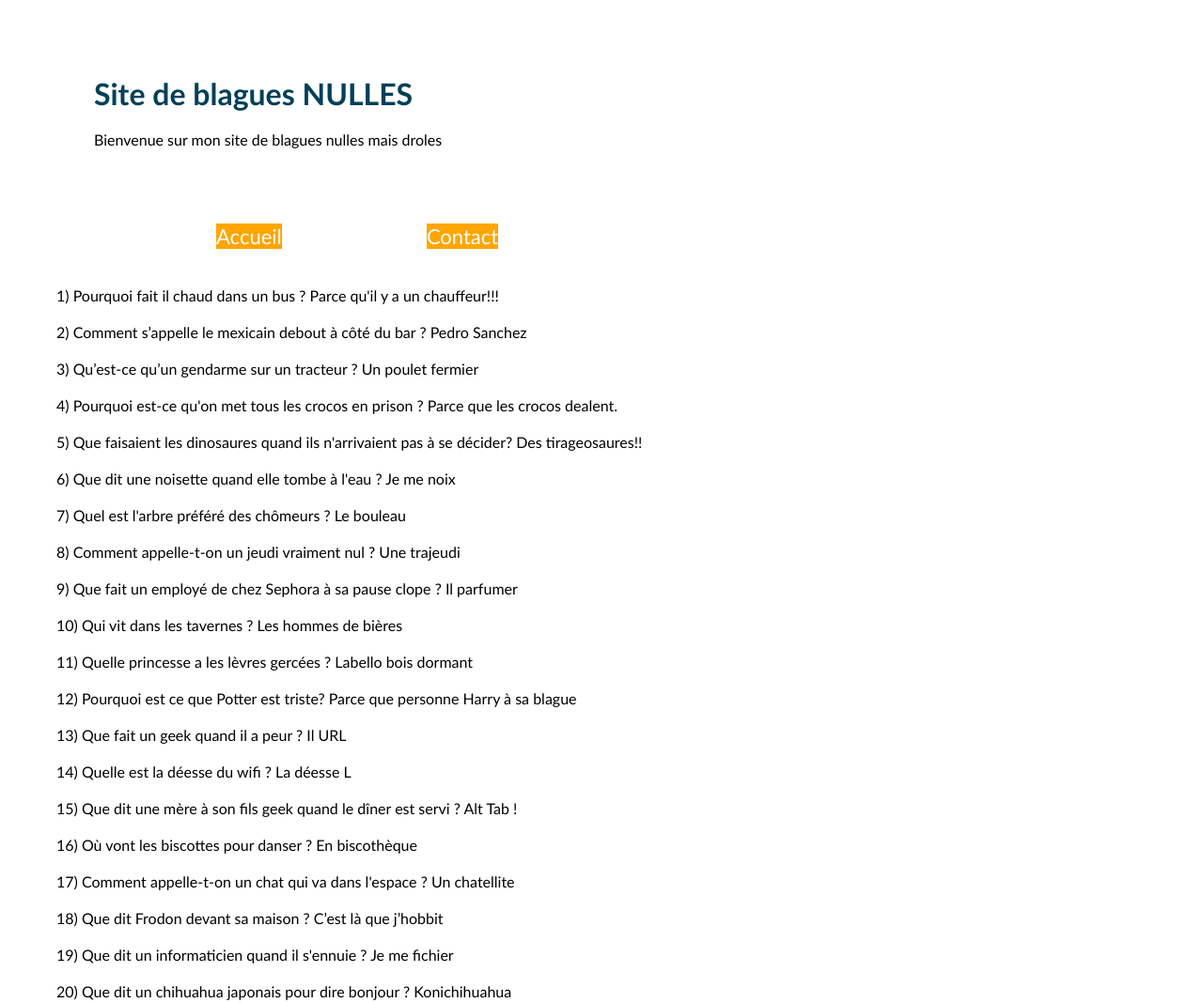
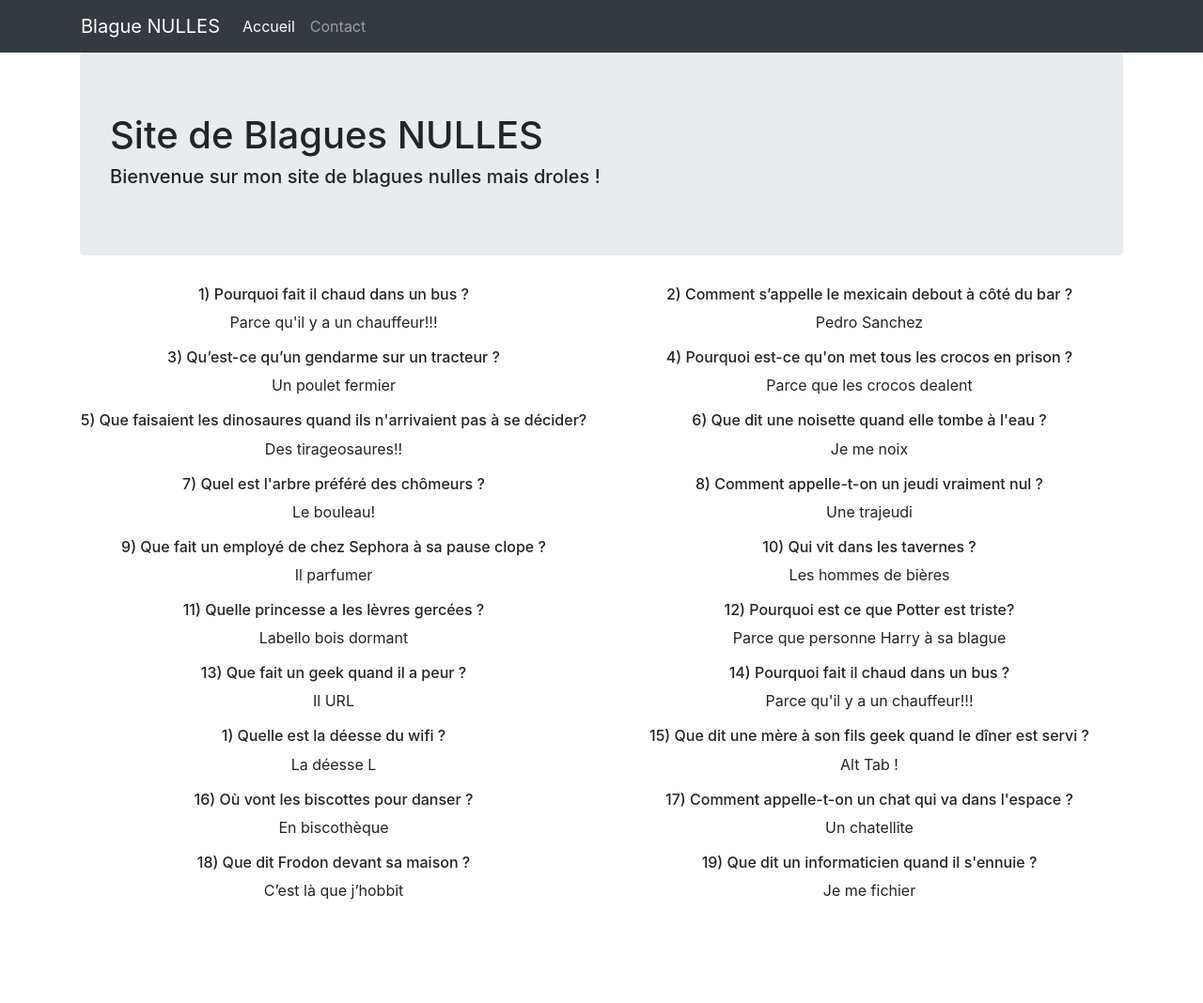
Before and after one commit to Benjam1Lct/site-blague, a plain HTML site: page index.html in a window 1280 px wide. Shown: the whole page at 94% size. After the commit the page ends 976 px from the top, so only its background shows below. Drawn offline with nearby package versions, Linux system fonts and the light colour scheme.

Commit message:
Update index.html

```diff
--- a/index.html
+++ b/index.html
@@ -1,118 +1,155 @@
 <!DOCTYPE html>
-<html>
+<html lang="fr" dir="ltr">
   <head>
     <meta charset="utf-8">
-    <link rel="stylesheet" type="text/css" href="siteblague.css">
-    <title>Page.html</title>
+    <link
+      rel="stylesheet"
+      href="https://stackpath.bootstrapcdn.com/bootstrap/4.4.1/css/bootstrap.min.css"
+      integrity="sha384-Vkoo8x4CGsO3+Hhxv8T/Q5PaXtkKtu6ug5TOeNV6gBiFeWPGFN9MuhOf23Q9Ifjh"
+      crossorigin="anonymous"
+      >
+      <link rel="stylesheet" href="style.css">
+      <title>Blagues Nulles</title>
   </head>
+  <body>
 
-<body>
-	 <!-- Haut de Page -->
-     <header>
-     	<h1>
-     		Site de blagues NULLES
-     	</h1>
-     	<p>
-     	   Bienvenue sur mon site de blagues nulles mais droles
-     	</p>
-     </header>
-            <!-- Menu de Navigation -->
-
-     <nav id="menu-nav">
-            <ul>
-                <li id="btn">
-                    <a href="#">
-                        Accueil
+    <div class="bg-dark">
+    <div class="container">
+      <div class="row">
+        <nav class="col navbar navbar-expand-lg navbar-dark">
+          <a class="navbar-brand" href="index.html">
+            Blague NULLES
           </a>
+          <button class="navbar-toggler" type="button" data-toggle="collapse" data-target="#navbarContent" aria-controls="navbarSupportedContent" aria-expanded="false" aria-label="Toggle navigation">
+            <span class="navbar-toggler-icon"></span>
+          </button>
+          <div id="navbarContent" class="collapse navbar-collapse">
+            <ul class="navbar-nav">
+              <li class="nav-item active">
+                <a class="nav-link" href="index.html">Accueil</a>
               </li>
-                <li id="btn">
-                    <a href="file:///C:/Users/ludol/Documents/04Paul/contact.html">
-                        Contact
-                    </a>
+              <li class="nav-item">
+                <a class="nav-link" href="contact.html">Contact</a>
               </li>
             </ul>
+          </div>
         </nav>
+      </div>
+    </div>
+  </div>
 
-        <!-- Milieu de Page -->
-<p id="blague1">    1) Pourquoi fait il chaud dans un bus ?
-
-Parce qu'il y a un chauffeur!!!</p>
-
-<p id="blague2">    2) Comment s’appelle le mexicain debout à côté du bar ?
-
-Pedro Sanchez</p>
-
- <p id="blague3">   3) Qu’est-ce qu’un gendarme sur un tracteur ?
-
-Un poulet fermier</p>
-
- <p id="blague4">   4) Pourquoi est-ce qu'on met tous les crocos en prison ?
-
-Parce que les crocos dealent.</p>
-
-<p id="blague5">    5) Que faisaient les dinosaures quand ils n'arrivaient pas à se décider?
-
-Des tirageosaures!!</p>
-
-<p id="blague6">    6) Que dit une noisette quand elle tombe à l'eau ?
-
-Je me noix</p>
-
-<p id="blague7">    7) Quel est l'arbre préféré des chômeurs ?
-
-Le bouleau</p>
-
-<p id="blague8">    8) Comment appelle-t-on un jeudi vraiment nul ?
-
-Une trajeudi</p>
-
-<p id="blague9">    9) Que fait un employé de chez Sephora à sa pause clope ?
-
-Il parfumer</p>
-
-<p id="blague10">  10) Qui vit dans les tavernes ?
-
-Les hommes de bières
-
-<p id="blague11">  11) Quelle princesse a les lèvres gercées ?
-
-Labello bois dormant
-
-<p id="blague12">  12) Pourquoi est ce que Potter est triste?
-
-Parce que personne Harry à sa blague</p>
-
-<p id="blague13">  13) Que fait un geek quand il a peur ?
-
-Il URL</p>
-
-<p id="blague14">  14) Quelle est la déesse du wifi ?
-
-La déesse L</p>
-
-<p id="blague15">  15) Que dit une mère à son fils geek quand le dîner est servi ?
-
-Alt Tab !</p>
-
-<p id="blague16">  16) Où vont les biscottes pour danser ?
-
-En biscothèque</p>
-
-<p id="blague17">  17) Comment appelle-t-on un chat qui va dans l'espace ?
-
-Un chatellite</p>
-
-<p id="blague18">  18) Que dit Frodon devant sa maison ?
-
-C’est là que j’hobbit</p>
-
-<p id="blague19">  19) Que dit un informaticien quand il s'ennuie ?
-
-Je me fichier</p>
-
-<p id="blague20">  20) Que dit un chihuahua japonais pour dire bonjour ?
-
-Konichihuahua</p>
-
+    <div class="container">
+      <div class="row">
+        <div class="col">
+          <div class="jumbotron">
+            <h1>Site de Blagues NULLES</h1>
+            <h5>Bienvenue sur mon site de blagues nulles mais droles !</h3>
+          </div>
+        </div>
+    </div>
+      <div class="row text-center">
+        <div class="col-12 col-md-6 ">
+          <h6>1) Pourquoi fait il chaud dans un bus ?</h6>
+          <p>Parce qu'il y a un chauffeur!!!</p>
+        </div>
+        <div class="col-12 col-md-6">
+          <h6> 2) Comment s’appelle le mexicain debout à côté du bar ?</h6>
+          <p>Pedro Sanchez</p>
+        </div>
+      </div>
+      <div class="row text-center">
+        <div class="col-12 col-md-6 ">
+          <h6>3) Qu’est-ce qu’un gendarme sur un tracteur ?</h6>
+          <p>Un poulet fermier</p>
+        </div>
+        <div class="col-12 col-md-6">
+          <h6>4) Pourquoi est-ce qu'on met tous les crocos en prison ?</h6>
+          <p>Parce que les crocos dealent</p>
+        </div>
+      </div>
+      <div class="row text-center">
+        <div class="col-12 col-md-6 ">
+          <h6>5) Que faisaient les dinosaures quand ils n'arrivaient pas à se décider?</h6>
+          <p>Des tirageosaures!!</p>
+        </div>
+        <div class="col-12 col-md-6">
+          <h6>6) Que dit une noisette quand elle tombe à l'eau ?</h6>
+          <p>Je me noix</p>
+        </div>
+      </div>
+      <div class="row text-center">
+        <div class="col-12 col-md-6 ">
+          <h6>7) Quel est l'arbre préféré des chômeurs ?</h6>
+          <p>Le bouleau!</p>
+        </div>
+        <div class="col-12 col-md-6">
+          <h6>8) Comment appelle-t-on un jeudi vraiment nul ?</h6>
+          <p>Une trajeudi</p>
+        </div>
+      </div>
+      <div class="row text-center">
+        <div class="col-12 col-md-6 ">
+          <h6> 9) Que fait un employé de chez Sephora à sa pause clope ?</h6>
+          <p>Il parfumer</p>
+        </div>
+        <div class="col-12 col-md-6">
+          <h6>10) Qui vit dans les tavernes ?</h6>
+          <p>Les hommes de bières</p>
+        </div>
+      </div>
+      <div class="row text-center">
+        <div class="col-12 col-md-6 ">
+          <h6>11) Quelle princesse a les lèvres gercées ?</h6>
+          <p>Labello bois dormant</p>
+        </div>
+        <div class="col-12 col-md-6">
+          <h6>12) Pourquoi est ce que Potter est triste?</h6>
+          <p>Parce que personne Harry à sa blague</p>
+        </div>
+      </div>
+      <div class="row text-center">
+        <div class="col-12 col-md-6 ">
+          <h6>13) Que fait un geek quand il a peur ?</h6>
+          <p>Il URL</p>
+        </div>
+        <div class="col-12 col-md-6">
+          <h6> 14) Pourquoi fait il chaud dans un bus ?</h6>
+          <p>Parce qu'il y a un chauffeur!!!</p>
+        </div>
+      </div>
+      <div class="row text-center">
+        <div class="col-12 col-md-6 ">
+          <h6>1) Quelle est la déesse du wifi ?</h6>
+          <p>La déesse L</p>
+        </div>
+        <div class="col-12 col-md-6">
+          <h6>15) Que dit une mère à son fils geek quand le dîner est servi ?</h6>
+          <p>Alt Tab !</p>
+        </div>
+      </div>
+      <div class="row text-center">
+        <div class="col-12 col-md-6 ">
+          <h6>16) Où vont les biscottes pour danser ?</h6>
+          <p>En biscothèque</p>
+        </div>
+        <div class="col-12 col-md-6">
+          <h6>17) Comment appelle-t-on un chat qui va dans l'espace ?</h6>
+          <p>Un chatellite</p>
+        </div>
+      </div>
+      <div class="row text-center">
+        <div class="col-12 col-md-6 ">
+          <h6>18) Que dit Frodon devant sa maison ?</h6>
+          <p>C’est là que j’hobbit</p>
+        </div>
+        <div class="col-12 col-md-6">
+          <h6>19) Que dit un informaticien quand il s'ennuie ?</h6>
+          <p>Je me fichier</p>
+        </div>
+      </div>
+    </div>
+    <script src="https://code.jquery.com/jquery-3.4.1.slim.min.js" integrity="sha384-J6qa4849blE2+poT4WnyKhv5vZF5SrPo0iEjwBvKU7imGFAV0wwj1yYfoRSJoZ+n" crossorigin="anonymous"></script>
+  <script src="https://cdn.jsdelivr.net/npm/popper.js@1.16.0/dist/umd/popper.min.js" integrity="sha384-Q6E9RHvbIyZFJoft+2mJbHaEWldlvI9IOYy5n3zV9zzTtmI3UksdQRVvoxMfooAo" crossorigin="anonymous"></script>
+  <script src="https://stackpath.bootstrapcdn.com/bootstrap/4.4.1/js/bootstrap.min.js" integrity="sha384-wfSDF2E50Y2D1uUdj0O3uMBJnjuUD4Ih7YwaYd1iqfktj0Uod8GCExl3Og8ifwB6" crossorigin="anonymous"></script>
   </body>
 </html>
```
Lines whose indentation alone changed are shown as unchanged.
